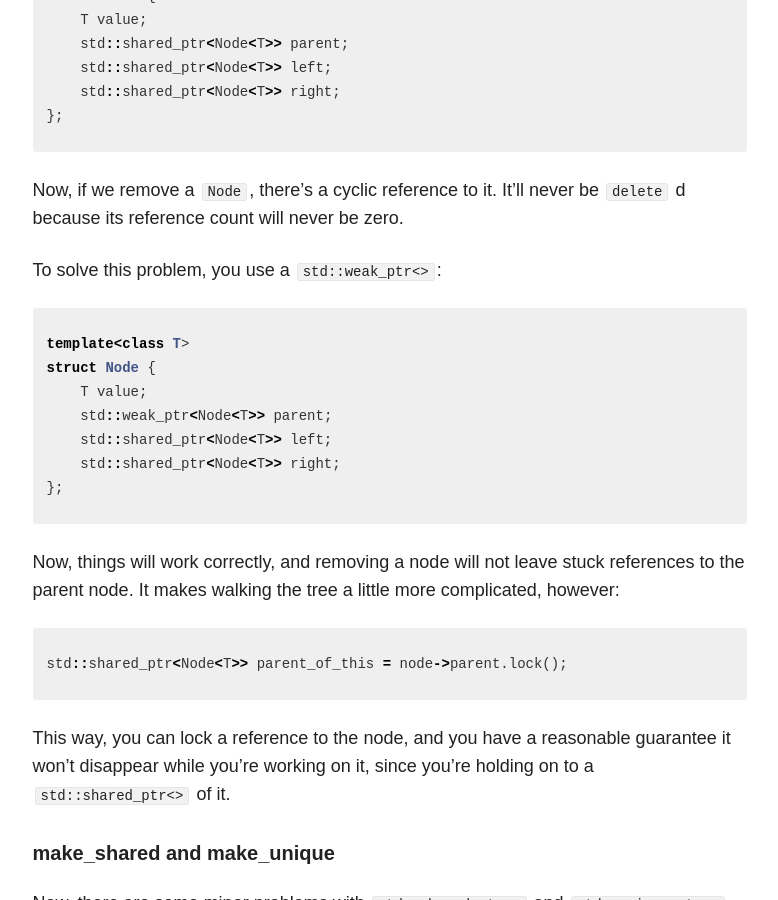
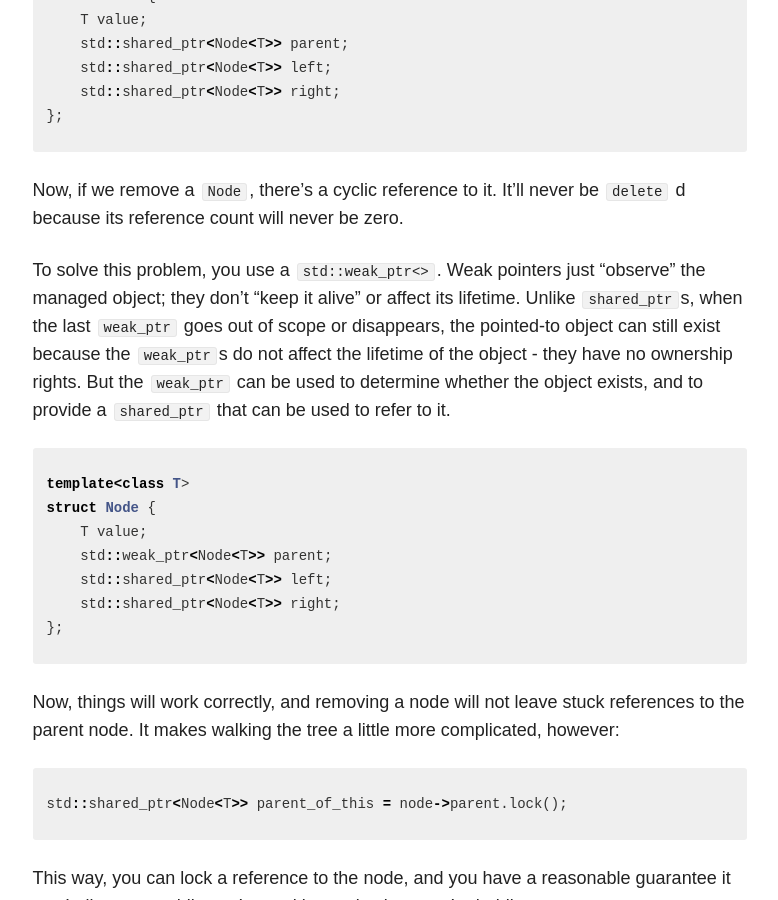
Before and after one commit to ericjansen/ericjansen.github.io, a Jekyll site: the page built from _posts/articles/2016-02-28-choosing-smart-pointers-in-c.markdown, in a window 1280 px wide and 900 px high, scrolled down 2463 px. Shown: the whole window, without its empty margins (347-1125 px from the left). Built offline with Jekyll 4.4.1, drawn with Linux system fonts in a browser that asks for light colours; nearby versions of some CDN libraries.

Commit message:
update choosing smart pointer page
update choosing smart pointer page

```diff
--- a/_posts/articles/2016-02-28-choosing-smart-pointers-in-c.markdown
+++ b/_posts/articles/2016-02-28-choosing-smart-pointers-in-c.markdown
@@ -65,7 +65,8 @@ struct Node {
 {% endhighlight %}
 Now, if we remove a ``Node``, there's a cyclic reference to it. It'll never be ``delete`` d because its reference count will never be zero.
 
-To solve this problem, you use a ``std::weak_ptr<>``:
+To solve this problem, you use a ``std::weak_ptr<>``. Weak pointers just "observe" the managed object; they don't "keep it alive" or affect its lifetime. Unlike ``shared_ptr``s, when the last ``weak_ptr`` goes out of scope or disappears, the pointed-to object can still exist because
+the ``weak_ptr``s do not affect the lifetime of the object - they have no ownership rights. But the ``weak_ptr`` can be used to determine whether the object exists, and to provide a ``shared_ptr`` that can be used to refer to it.
 {% highlight c++ %}
 template<class T>
 struct Node {
```
